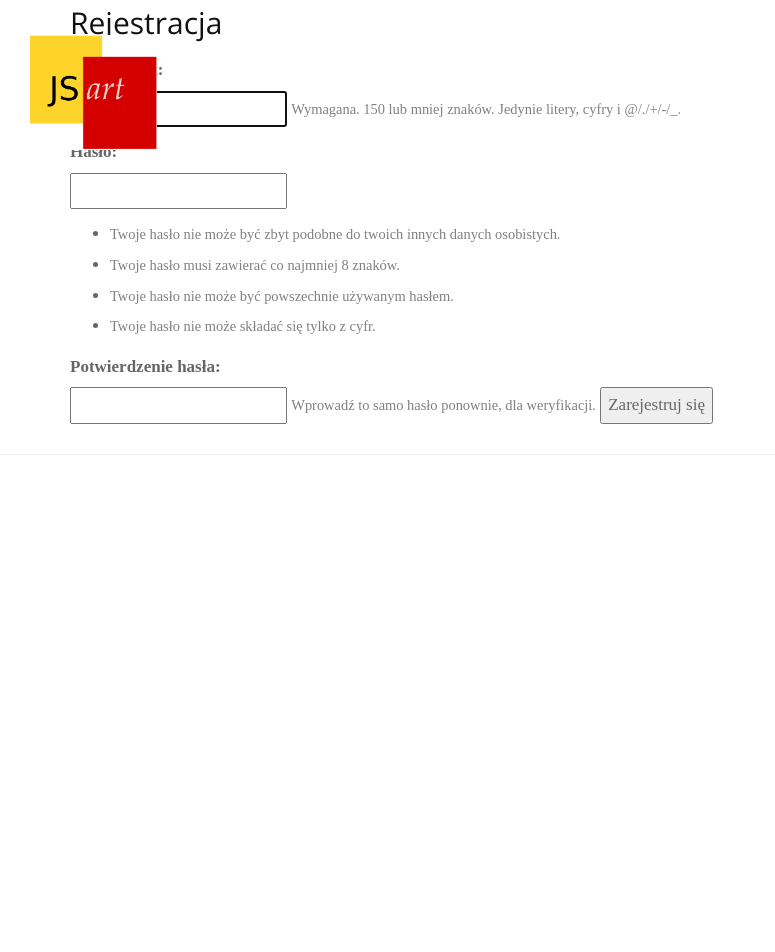
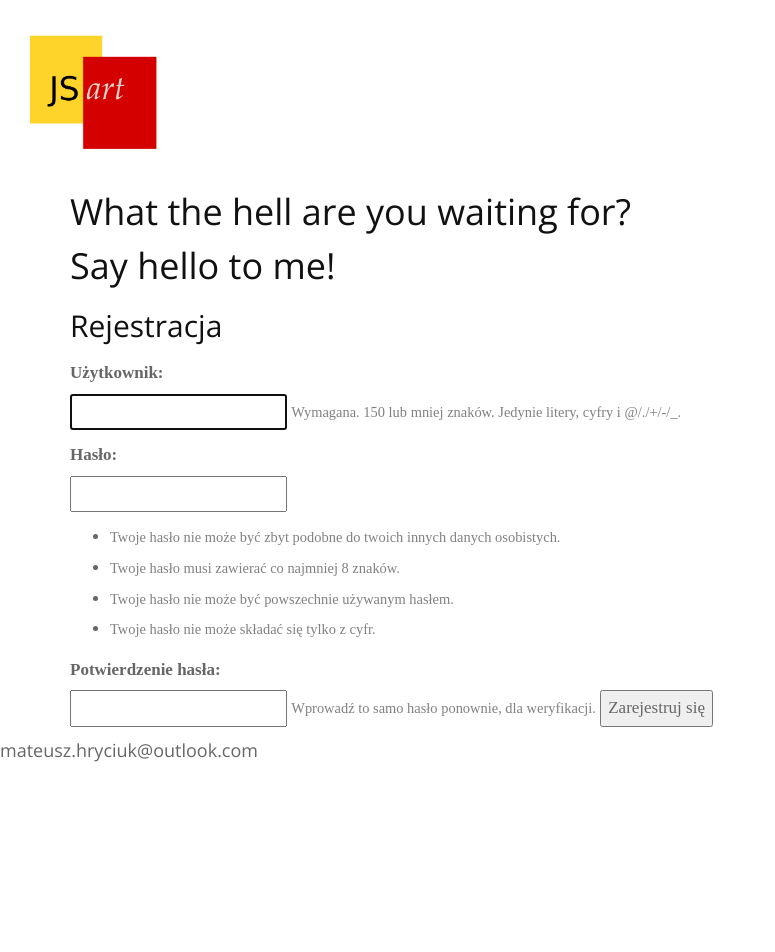
Before and after one commit to twardoch3/JSart, a Django app: page /signup/ in a window 1280 px wide. Shown: the top 952 px of the page, without its empty margins (0-775 px from the left). Before the commit the page ends 455 px from the top, so only its background shows below. Run offline with Django 3.2, Linux system fonts and the light colour scheme; parts of the project's set-up code (start-up, migrations or seed data) failed here and were passed over; some libraries are stand-ins or nearby versions; some web fonts are replaced.

Commit message:
few things to end frontend

```diff
--- a/main/templates/main/home.html
+++ b/main/templates/main/home.html
@@ -32,7 +32,7 @@
                   <img src="{% static 'main/img/1.jpg' %}" alt="Slide">
                </div>
                <div class="item">
-                  <img src="{% static 'main/img/2.jpg' %}" alt="Slide">
+                  <img src="{% static 'main/img/2.jpg' %}" alt="Slide">s
                </div>
                <div class="item">
                   <img src="{% static 'main/img/3.jpg' %}" alt="Slide">
--- a/main/templates/registration/signup.html
+++ b/main/templates/registration/signup.html
@@ -2,7 +2,15 @@
 
 {% block content %}
 
+<div class="span12">
+
+  <section>
      <div class="container">
+        <div class="row">
+           <div class="col-md-12">
+              <h1>
+                 What the hell are you waiting for? <br>
+                 Say hello to me!
 
                  <h2 class="info-title">Rejestracja</h2>
 
@@ -23,5 +31,24 @@
                  </form>
                </div>
                <hr>
+               </div>
+               </div>
+
+
+
+
+              </h1>
+              <h4><a href="mailto:mateusz.hryciuk@outlook.com">mateusz.hryciuk@outlook.com</a></h4>
+           </div>
+        </div>
+        <div class="row margin-top-45">
+           <div class="col-md-12">
+              <img class="img-responsive margin-top-45" src="img/5.jpg" alt="me">
+           </div>
+        </div>
+     </div>
+     </div>
+  </section>
+
 
 {% endblock %}
```
Also changed, not shown: main/templates/main/base.html (+0 -37 lines), main/templates/registration/login.html (+23 -0 lines). Lines whose indentation alone changed are shown as unchanged.
